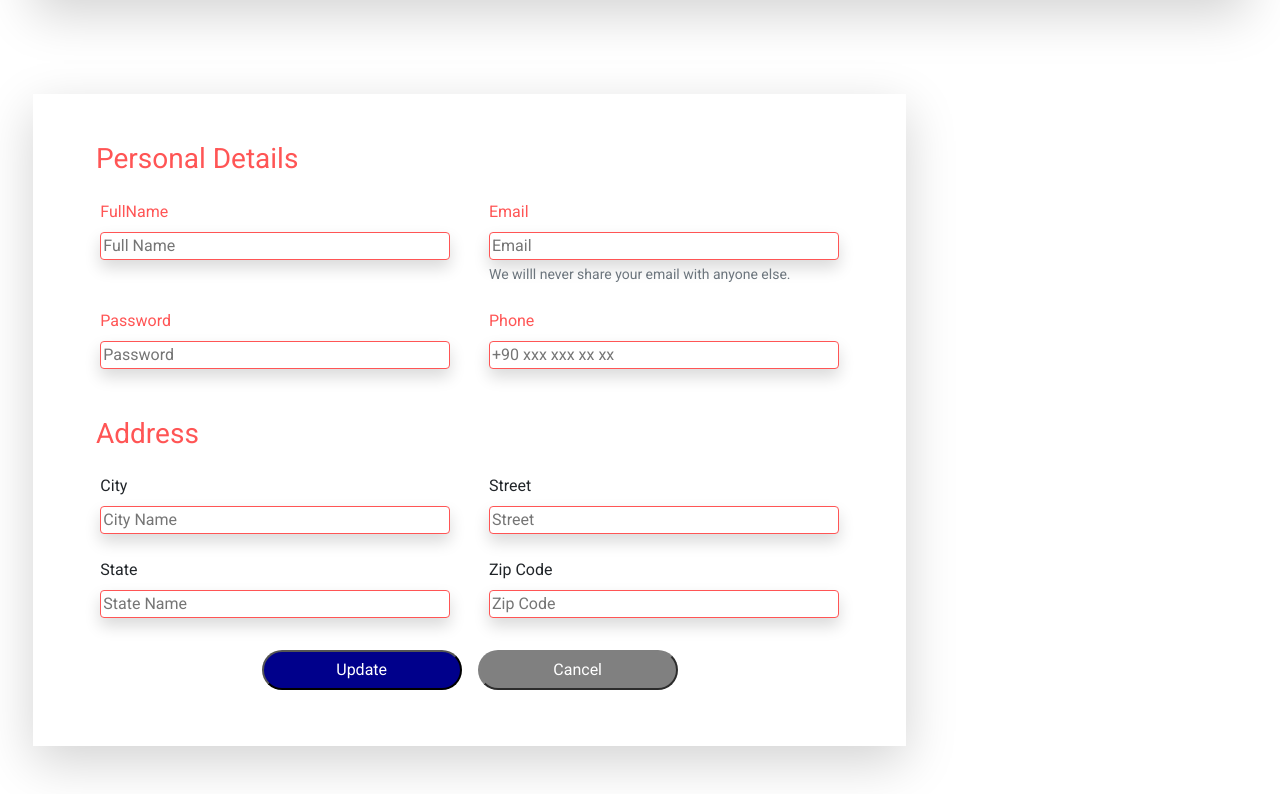
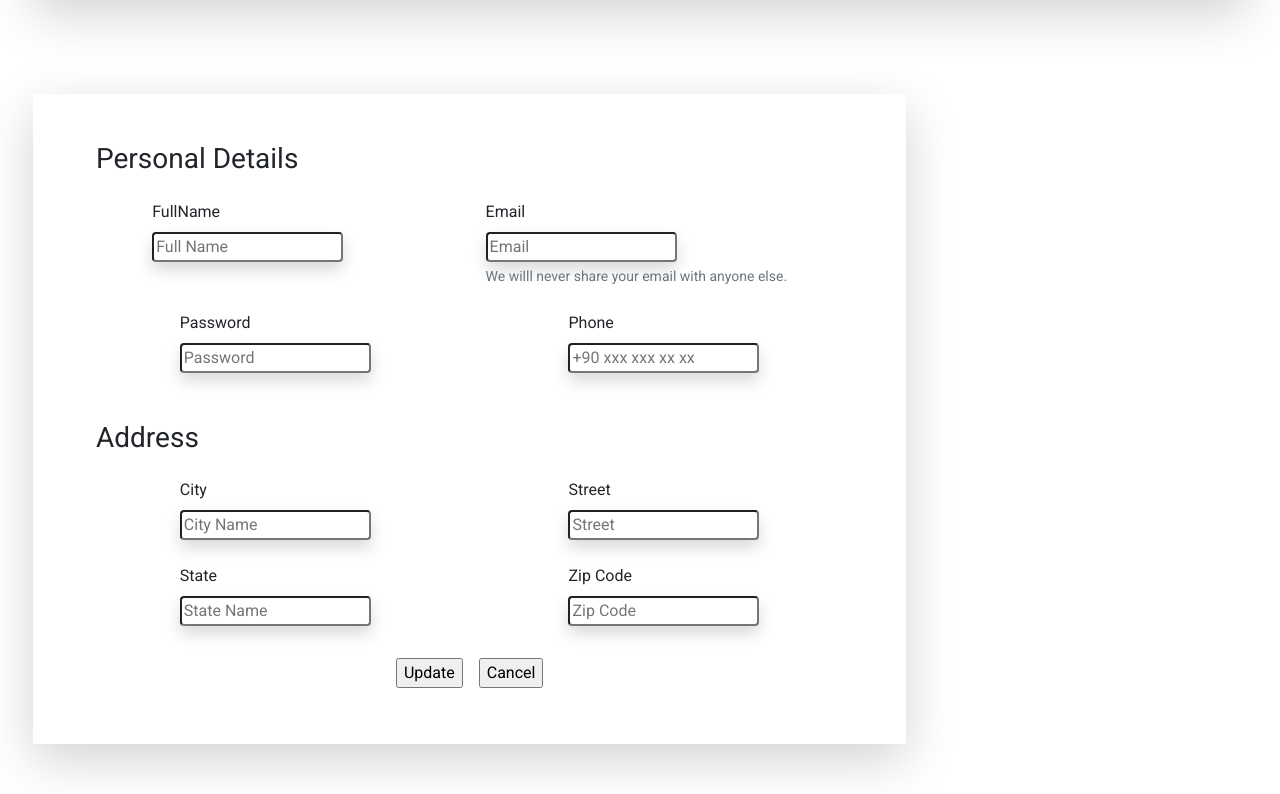
Before and after one commit to ReCoded-Org/capstone-turkey-animal-adoption, a React (Create React App) app: page /profile in a window 1280 px wide. Shown: the part 545-1339 px from the top of the page. Built offline with nearby package versions, Linux system fonts and the light colour scheme; the HTML template or start-up script is replaced by a standard one.

Commit message:
update the code

```diff
--- /dev/null
+++ b/src/components/PersonalDetails/PersonalDetails.css
@@ -0,0 +1,25 @@
+.newColor {
+  color: "#FF5555";
+}
+
+h4 {
+  color: "#FF5555";
+}
+p {
+  color: "#777777";
+}
+h3 {
+  color: "#FF5555";
+}
+.inputStyle {
+  width: 350;
+  border: 0.5px solid;
+  color: #ff5555;
+}
+.button {
+  background: "#00008B";
+  color: "white";
+  width: 200;
+  height: 40;
+  border-radius: "40px";
+}
--- a/src/components/PersonalDetails/PersonalDetails.js
+++ b/src/components/PersonalDetails/PersonalDetails.js
@@ -13,18 +13,13 @@ const PersonalDetails = () => {
           height="120"
           className="align-items-center mb-4"
         />
-        <h6
-          className="align-items-center mb-2 text-uppercase"
-          style={{ color: "#FF5555" }}
-        >
+        <h6 className="align-items-center mb-2 text-uppercase newColor">
           Mohammed Manar Yazji
         </h6>
         <h6 className="align-items-center mb-4 mt-2 font-weight-light">
           yazjiamanr92@gmail.com
         </h6>
-        <h4 className="align-items-center mb-2" style={{ color: "#FF5555" }}>
-          About
-        </h4>
+        <h4 className="align-items-center mb-2 newColor">About</h4>
         <p className="text-center" style={{ color: "#777777" }}>
           Lorem Ipsum is simply dummy text of the printing and typesetting
           industry. Lorem Ipsum has been the industry standard dummy text ever
@@ -35,32 +30,26 @@ const PersonalDetails = () => {
 
       <form className="col-8 w-75 p-5 d-flex flex-column align-items-center m-5 shadow-lg">
         <Container>
-          <h3 style={{ color: "#FF5555" }}>Personal Details</h3>
+          <h3 className="newColor">Personal Details</h3>
 
           <div className="row d-flex justify-content-around mt-4 ">
             <div>
-              <label style={{ color: "#FF5555" }}>FullName</label>
+              <label className="newColor">FullName</label>
               <br />
               <input
                 placeholder="Full Name"
                 type="text"
-                style={{
-                  width: 350,
-                  border: "0.5px solid",
-                  color: "#FF5555",
-                }}
-                className="shadow rounded"
+                className="shadow rounded inputStyle"
               />
             </div>
 
             <div>
-              <label style={{ color: "#FF5555" }}>Email</label>
+              <label className="newColor">Email</label>
               <br />
               <input
                 placeholder="Email"
                 type="Email"
-                style={{ width: 350, border: "0.5px solid", color: "#FF5555" }}
-                className="shadow rounded"
+                className="shadow rounded inputStyle"
               />
               <br />
               <small id="emailHelp" className="form-text text-muted">
@@ -71,38 +60,28 @@ const PersonalDetails = () => {
 
           <div className="row d-flex justify-content-around mt-4">
             <div className="">
-              <label style={{ color: "#FF5555" }}>Password</label>
+              <label className="newColor">Password</label>
               <br />
               <input
                 placeholder="Password"
                 type="password"
-                style={{
-                  width: 350,
-                  border: "0.5px solid",
-                  color: "#FF5555",
-                }}
-                className="shadow rounded"
+                className="shadow rounded inputStyle"
               />
             </div>
 
             <div>
-              <label style={{ color: "#FF5555" }}>Phone</label>
+              <label className="newColor">Phone</label>
               <br />
               <input
                 placeholder="+90 xxx xxx xx xx"
                 type="Number"
-                style={{
-                  width: 350,
-                  border: "0.5px solid",
-                  color: "#FF5555",
-                }}
-                className="shadow rounded"
+                className="shadow rounded inputStyle"
               />
             </div>
           </div>
 
           <div className="mt-5">
-            <h3 style={{ color: "#FF5555" }}>Address</h3>
+            <h3 className="newColor">Address</h3>
             <div className="row d-flex justify-content-around mt-4 ">
               <div>
                 <label>City</label>
@@ -110,12 +89,7 @@ const PersonalDetails = () => {
                 <input
                   placeholder="City Name"
                   type="text"
-                  style={{
-                    width: 350,
-                    border: "0.5px solid",
-                    color: "#FF5555",
-                  }}
-                  className="shadow rounded"
+                  className="shadow rounded inputStyle"
                 />
               </div>
               <div>
@@ -124,12 +98,7 @@ const PersonalDetails = () => {
                 <input
                   placeholder="Street"
                   type="text"
-                  style={{
-                    width: 350,
-                    border: "0.5px solid",
-                    color: "#FF5555",
-                  }}
-                  className="shadow rounded"
+                  className="shadow rounded inputStyle"
                 />
               </div>
             </div>
@@ -140,12 +109,7 @@ const PersonalDetails = () => {
                 <input
                   placeholder="State Name"
                   type="text"
-                  style={{
-                    width: 350,
-                    border: "0.5px solid",
-                    color: "#FF5555",
-                  }}
-                  className="shadow rounded"
+                  className="shadow rounded newColor"
                 />
               </div>
               <div>
@@ -154,41 +118,13 @@ const PersonalDetails = () => {
                 <input
                   placeholder="Zip Code"
                   type="text"
-                  style={{
-                    width: 350,
-                    border: "0.5px solid",
-                    color: "#FF5555",
-                  }}
-                  className="shadow rounded"
+                  className="shadow rounded inputStyle"
                 />
               </div>
             </div>
             <div className="row d-flex mt-4 justify-content-center">
-              <input
-                className="m-2 "
-                type="submit"
-                value="Update"
-                style={{
-                  background: "#00008B",
-                  color: "white",
-                  width: 200,
-                  height: 40,
-                  borderRadius: "40px",
-                }}
-              />
-              <input
-                className="m-2 "
-                type="submit"
-                value="Cancel"
-                style={{
-                  background: "gray",
-                  color: "white",
-                  width: 200,
-                  height: 40,
-                  borderRadius: "40px",
-                  borderColor: "gray",
-                }}
-              />
+              <input className="m-2 button" type="submit" value="Update" />
+              <input className="m-2 button" type="submit" value="Cancel" />
             </div>
           </div>
         </Container>
```
Also changed, not shown: 2 other files (tests, documents, lock files or other folders).
